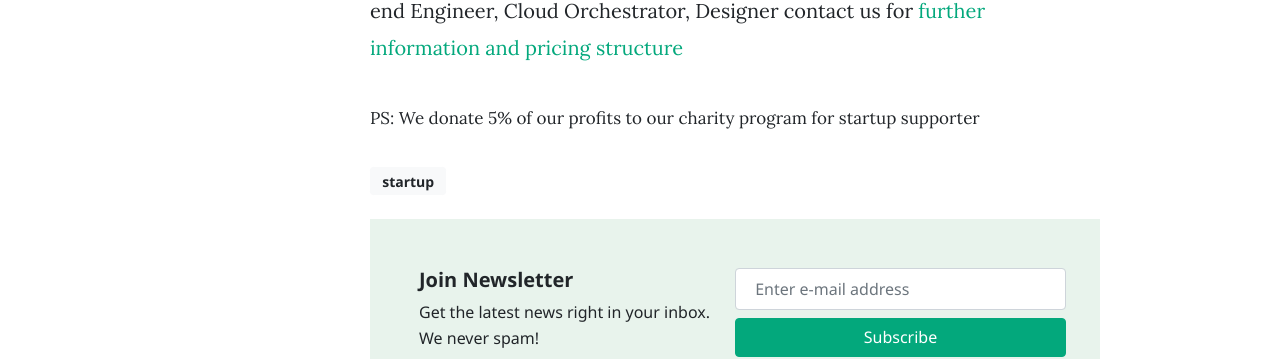
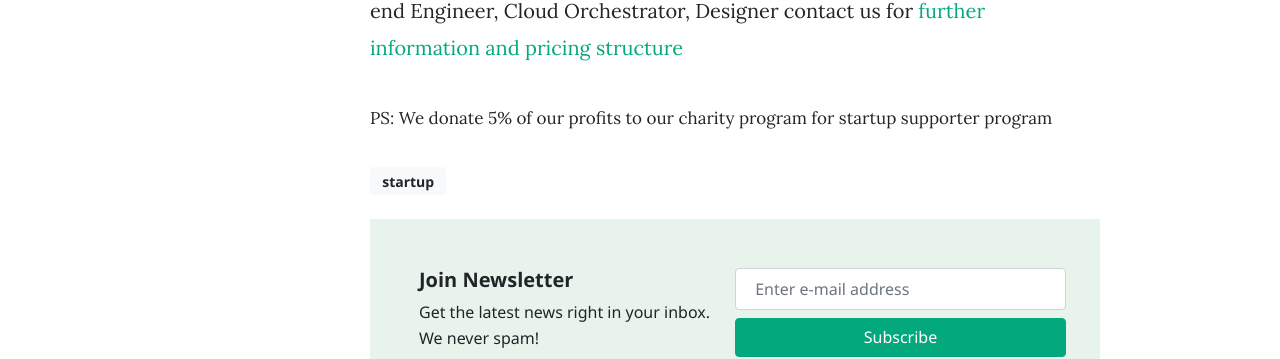
Before and after one commit to bit-dna/bitdnablog, a Jekyll site: the page built from _posts/2019-07-21-we-are-startups-supporter.md, in a window 1280 px wide and 900 px high, scrolled down 1088 px. Shown: the part 153-512 px from the top of the window. Built offline with Jekyll 4.4.1, drawn with Linux system fonts in a browser that asks for light colours; nearby versions of some CDN libraries; comment, search, counter and statistics services are not loaded.

Commit message:
fix some wording again

```diff
--- a/_posts/2019-07-21-we-are-startups-supporter.md
+++ b/_posts/2019-07-21-we-are-startups-supporter.md
@@ -18,4 +18,4 @@ In our organizational structure, we still do some things that startups do becaus
 
 If you're startup and need ranging from Backend Engineers, DevOps, Front-end Engineer, Cloud Orchestrator, Designer contact us for <a href="https://blog.bitdna.io/contact.html">further information and pricing structure</a>
 
-<small>PS: We donate 5% of our profits to our charity program for startup supporter</small>
+<small>PS: We donate 5% of our profits to our charity program for startup supporter program</small>
```
